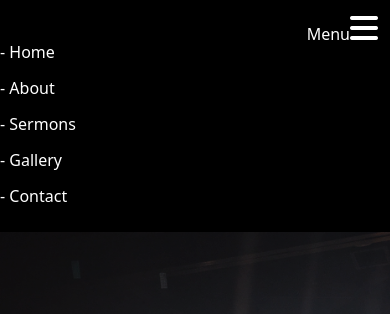
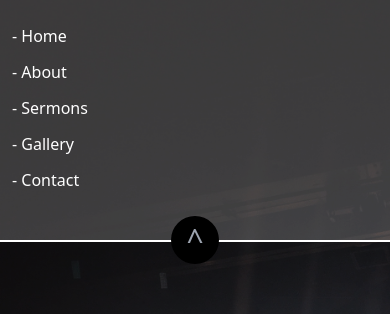
Before and after one commit to Shekinah007/ffcm-front, a React (Vite) app in the folder frontend/: page / in a window 390 px wide. Shown: the top 314 px of the page. Built offline with nearby package versions, Linux system fonts and the light colour scheme.

Commit message:
Change nav menu style

```diff
--- a/frontend/src/components/Navbar.tsx
+++ b/frontend/src/components/Navbar.tsx
@@ -13,48 +13,27 @@ const Navbar = () => {
     const [open, setOpen] = useState<boolean>(true)
 
     return (
-        <div className='flex fixed w-screen flex-row gap-2 justify-between  items-center z-20  p-3  md:px-10 bg-black text-white'>
+        <div className='justify-center flex fixed w-screen flex-col md:flex-row  md:justify-between min-h-[40px] items-center z-20 px-3 md:p-2  md:px-10 bg-white/20 text-white border-b-2 border-white'>
             <div className="" >
                 <img src={shieldLogo} alt="logo home" className='h-16 hidden md:block' />
             </div>
-            <div>
-                {/* <span className="fa-stack fa-lg"><i className="fa fa-circle fa-stack-2x "></i><i className="fa text-black fa-facebook fa-stack-1x fa-inverse"></i></span>
-                <span className="fa-stack fa-lg"><i className="fa fa-circle fa-stack-2x"></i><i className="fa fa-twitter text-black fa-stack-1x fa-inverse"></i></span>
-                <span className="fa-stack fa-lg"><i className="fa fa-circle fa-stack-2x"></i><i className="fa fa-instagram  text-black fa-stack-1x fa-inverse"></i></span> */}
-                <span className="menu-btn md:hidden" onClick={(): void => { setOpen(prev => !prev); console.log(open) }}>
-                    Menu
-                    <i className="fa fa-2x fa-bars"></i>
-                </span>
-
-            </div>
-            <div className={`nav  h-0 overflow-hidden py-0 duration-300  ${open && '-translate-y-0 h-48'} md:p-3  md:py-3  md:h-10 flex flex-col fixed top-10 left-0 bg-black gap-3 w-screen md:w-auto  md:static  md:flex-row `} >
+            <div className={`nav  h-0 overflow-hidden py-0 px-3 duration-300  ${open && ' h-48'} md:p-3   md:py-3  md:h-10 flex flex-col justify-end md:items-center  top-28 left-0  gap-3 w-screen   md:static  md:flex-row `} >
                 <a href="#"> - Home</a>
                 <a href="#"> - About</a>
                 <a href="#"> - Sermons</a>
                 <a href="#"> - Gallery</a>
                 <a href="#"> - Contact</a>
             </div>
+
+            <div>
+                <span className={`menu-btn md:hidden text-gray-400 self-center translate-y-6 duration-500 text-3xl ${!open && " -scale-y-100"} h-12 w-12 bg-black flex items-center justify-center rounded-full`} onClick={(): void => { setOpen(prev => !prev); console.log(open) }}>
+                    ^
+                </span>
+            </div>
         </div >
     )
 }
 
-// const Navbar = () => {
-//     const [menu, setMenu] = useState<boolean>(false)
 
-//     return (
-//         <div className='flex flex-row gap-2 justify-between w-screen items-center  p-3  md:px-10 bg-slate-900 text-gray-400'>
-//             <p>FFCM</p>
-//             <button className='"menu-btn md:hidden' onClick={() => { setMenu(prevState => !prevState); console.log(menu) }}>MENU</button>
-//             <div className={`menu -translate-y-72 ${menu && '-translate-y-0'}`}>
-//                 <a href="#">Home</a>
-//                 <a href="#">About</a>
-//                 <a href="#">Sermons</a>
-//                 <a href="#">Gallery</a>
-//                 <a href="#">Contact</a>
-//             </div>
-//         </div>
-
-//     )
-// }
 
 export default Navbar
```
